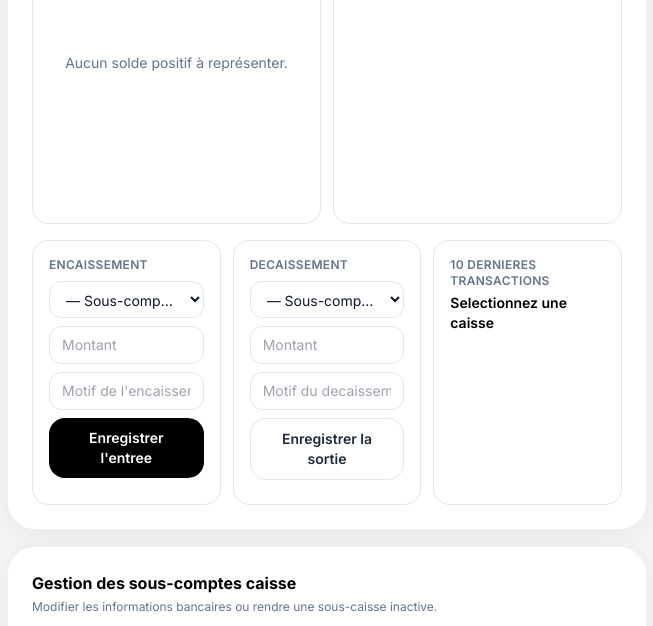
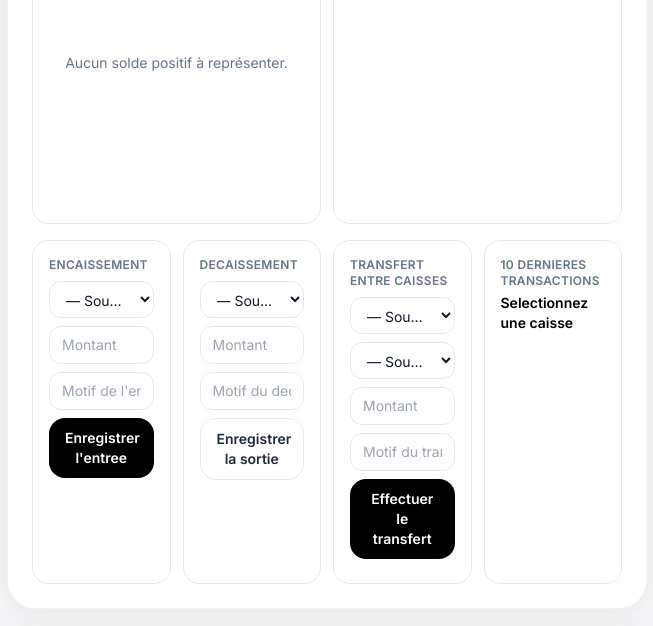
Before and after one commit to VolonteMukovi/cimentapp, a Django app: page /magasin/caisse/ in a window 1280 px wide. Shown: the part 761-1387 px from the top of the page, without its empty margins (313-966 px from the left). Run offline with Django 5.2, Linux system fonts and the light colour scheme; a user stored in the database is signed in; tables that the repository leaves empty hold one stand-in row (values such as "Sample post"); data that the repository does not hold is empty; parts of the project's set-up code (start-up, migrations or seed data) failed here and were passed over; some libraries are stand-ins or nearby versions.

Commit message:
Transferts billateraux (entre sous-compte-caisse)

```diff
--- a/caisse/urls.py
+++ b/caisse/urls.py
@@ -12,6 +12,7 @@ urlpatterns = [
     path('api/caisses/<int:caisse_id>/mouvements-recents/', views.CaisseRecentMouvementsApiView.as_view(), name='api_caisses_recent_mouvements'),
     path('api/entree/', views.CaisseEntreeApiView.as_view(), name='api_caisses_entree'),
     path('api/sortie/', views.CaisseSortieApiView.as_view(), name='api_caisses_sortie'),
+    path('api/transfert/', views.CaisseTransfertApiView.as_view(), name='api_caisses_transfert'),
     path('api/solde/', views.CaisseSoldeApiView.as_view(), name='api_caisses_solde'),
     path('api/stats/', views.CaisseStatsApiView.as_view(), name='api_caisses_stats'),
 ]
--- a/caisse/views.py
+++ b/caisse/views.py
@@ -1,6 +1,7 @@
 from __future__ import annotations
 
 import json
+import uuid
 from decimal import Decimal
 
 from django.contrib.auth.mixins import LoginRequiredMixin
@@ -298,6 +299,107 @@ class CaisseSortieApiView(CaisseAccessMixin, View):
         return JsonResponse({'ok': True, 'id': obj.id}, status=201)
 
 
+class CaisseTransfertApiView(CaisseAccessMixin, View):
+    http_method_names = ['post']
+
+    @transaction.atomic
+    def post(self, request, *args, **kwargs):
+        eid = self.entreprise_id()
+        if eid is None:
+            return JsonResponse({'ok': False, 'error': 'Entreprise active requise.'}, status=400)
+        try:
+            payload = json.loads(request.body.decode('utf-8') or '{}')
+        except Exception:
+            payload = {}
+
+        source_id = payload.get('source_caisse_id')
+        destination_id = payload.get('destination_caisse_id')
+        if not str(source_id).isdigit() or not str(destination_id).isdigit():
+            return JsonResponse({'ok': False, 'error': 'Caisses source et destination requises.'}, status=400)
+        source_id = int(source_id)
+        destination_id = int(destination_id)
+        if source_id == destination_id:
+            return JsonResponse({'ok': False, 'error': 'Les caisses source et destination doivent etre differentes.'}, status=400)
+
+        caisses = {
+            caisse.id: caisse
+            for caisse in CaisseCompte.objects.select_for_update().filter(
+                entreprise_id=eid,
+                actif=True,
+                id__in=(source_id, destination_id),
+            )
+        }
+        source = caisses.get(source_id)
+        destination = caisses.get(destination_id)
+        if not source or not destination:
+            return JsonResponse({'ok': False, 'error': 'Sous-compte source ou destination introuvable ou inactif.'}, status=404)
+
+        try:
+            montant = Decimal(str(payload.get('montant') or '0'))
+        except Exception:
+            montant = Decimal('0')
+        if montant <= 0:
+            return JsonResponse({'ok': False, 'error': 'montant invalide.'}, status=400)
+
+        try:
+            devise = resolve_transaction_currency(eid, payload.get('devise'))
+        except ValueError as exc:
+            return JsonResponse({'ok': False, 'error': str(exc)}, status=400)
+
+        motif = str(payload.get('motif') or '').strip()[:255]
+        if not motif:
+            return JsonResponse({'ok': False, 'error': 'motif requis.'}, status=400)
+
+        disponible = cash_balances_by_caisse(eid, source_id).get(source_id, Decimal('0'))
+        requis = to_primary_amount(eid, montant, devise)
+        if disponible < requis:
+            return JsonResponse(
+                {
+                    'ok': False,
+                    'error': 'Fonds insuffisants sur la caisse source.',
+                    'details': {
+                        'disponible': str(disponible),
+                        'requis': str(requis),
+                        'devise_principale': get_primary_currency_code(eid),
+                    },
+                },
+                status=400,
+            )
+
+        transfer_id = uuid.uuid4().hex
+        date_mouvement = timezone.now()
+        common = {
+            'entreprise_id': eid,
+            'montant': montant,
+            'devise': devise,
+            'date_mouvement': date_mouvement,
+            'source_type': 'transfert',
+            'source_id': transfer_id,
+            'created_by_user_id': str(request.user.pk),
+        }
+        sortie = MouvementCaisse.objects.create(
+            caisse_id=source_id,
+            type=MouvementCaisse.Type.SORTIE,
+            libelle=f'Transfert vers {destination.nom}: {motif}'[:255],
+            **common,
+        )
+        entree = MouvementCaisse.objects.create(
+            caisse_id=destination_id,
+            type=MouvementCaisse.Type.ENTREE,
+            libelle=f'Transfert depuis {source.nom}: {motif}'[:255],
+            **common,
+        )
+        return JsonResponse(
+            {
+                'ok': True,
+                'transfer_id': transfer_id,
+                'sortie_id': sortie.id,
+                'entree_id': entree.id,
+            },
+            status=201,
+        )
+
+
 class CaisseSoldeApiView(CaisseAccessMixin, View):
     """Solde total + solde par caisse (paginé)."""
 
--- a/templates/caisse/caisse_home.html
+++ b/templates/caisse/caisse_home.html
@@ -66,12 +66,13 @@
         <div class="mt-3 break-words text-xs text-slate-600" id="caisse-pager">—</div>
       </div>
     </div>
-    <div class="mt-4 grid grid-cols-3 gap-1 rounded-xl border border-slate-200 bg-slate-50 p-1 lg:hidden" aria-label="Operations de caisse">
-      <button type="button" data-caisse-panel-tab="entree" class="min-w-0 rounded-lg px-2 py-2.5 text-xs font-semibold" aria-selected="true">Encaissement</button>
-      <button type="button" data-caisse-panel-tab="sortie" class="min-w-0 rounded-lg px-2 py-2.5 text-xs font-semibold" aria-selected="false">Decaissement</button>
-      <button type="button" data-caisse-panel-tab="history" class="min-w-0 rounded-lg px-2 py-2.5 text-xs font-semibold" aria-selected="false">Transactions</button>
+    <div class="mt-4 grid grid-cols-2 gap-1 rounded-xl border border-slate-200 bg-slate-50 p-1 sm:grid-cols-4 lg:hidden" aria-label="Operations de caisse">
+      <button type="button" data-caisse-panel-tab="entree" class="min-h-10 min-w-0 rounded-lg px-2 py-2 text-[11px] font-semibold leading-tight whitespace-normal sm:text-xs" aria-selected="true">Entree</button>
+      <button type="button" data-caisse-panel-tab="sortie" class="min-h-10 min-w-0 rounded-lg px-2 py-2 text-[11px] font-semibold leading-tight whitespace-normal sm:text-xs" aria-selected="false">Sortie</button>
+      <button type="button" data-caisse-panel-tab="transfert" class="min-h-10 min-w-0 rounded-lg px-2 py-2 text-[11px] font-semibold leading-tight whitespace-normal sm:text-xs" aria-selected="false">Transfert</button>
+      <button type="button" data-caisse-panel-tab="history" class="min-h-10 min-w-0 rounded-lg px-2 py-2 text-[11px] font-semibold leading-tight whitespace-normal sm:text-xs" aria-selected="false">Historique</button>
     </div>
-    <div class="mt-3 grid min-w-0 gap-3 lg:mt-4 lg:grid-cols-3">
+    <div class="mt-3 grid min-w-0 gap-3 lg:mt-4 lg:grid-cols-4">
     <div data-caisse-panel="entree" class="caisse-operation-panel min-w-0 rounded-2xl border border-slate-200 bg-white p-4">
       <p class="text-xs font-semibold uppercase tracking-wide text-slate-500">Encaissement</p>
       <form id="caisse-entree-form" class="mt-2 grid gap-2">
@@ -100,6 +101,21 @@
         <input name="motif" maxlength="255" placeholder="Motif du decaissement" class="rounded-xl border border-slate-200 bg-white px-3 py-2 text-sm focus:border-black focus:outline-none" required>
         <button class="w-full rounded-2xl border border-slate-200 bg-white px-4 py-2.5 text-sm font-semibold text-slate-800 hover:border-black" type="submit">Enregistrer la sortie</button>
         <p id="caisse-sortie-msg" class="text-xs text-slate-600"></p>
+      </form>
+    </div>
+    <div data-caisse-panel="transfert" class="caisse-operation-panel hidden min-w-0 rounded-2xl border border-slate-200 bg-white p-4 lg:block">
+      <p class="text-xs font-semibold uppercase tracking-wide text-slate-500">Transfert entre caisses</p>
+      <form id="caisse-transfert-form" class="mt-2 grid gap-2">
+        <select name="source_caisse_id" id="transfert-source-select" class="rounded-xl border border-slate-200 bg-white px-3 py-2 text-xs focus:border-black focus:outline-none sm:text-sm" required>
+          <option value="">— Caisse source —</option>
+        </select>
+        <select name="destination_caisse_id" id="transfert-destination-select" class="rounded-xl border border-slate-200 bg-white px-3 py-2 text-xs focus:border-black focus:outline-none sm:text-sm" required>
+          <option value="">— Caisse destination —</option>
+        </select>
+        <input name="montant" type="number" inputmode="decimal" min="0.01" step="0.01" placeholder="Montant" class="rounded-xl border border-slate-200 bg-white px-3 py-2 text-sm focus:border-black focus:outline-none" required>
+        <input name="motif" maxlength="255" placeholder="Motif du transfert" class="rounded-xl border border-slate-200 bg-white px-3 py-2 text-sm focus:border-black focus:outline-none" required>
+        <button class="w-full rounded-2xl bg-black px-4 py-2.5 text-sm font-semibold text-white hover:bg-slate-900" type="submit">Effectuer le transfert</button>
+        <p id="caisse-transfert-msg" class="text-xs text-slate-600"></p>
       </form>
     </div>
     </div>
@@ -442,6 +458,8 @@
   function refreshOperationCaisses() {
     refreshCaisseSelect('entree-caisse-select', caissesCache);
     refreshCaisseSelect('sortie-caisse-select', caissesCache.filter(function(c){ return toNumber(c.solde) > 0; }));
+    refreshCaisseSelect('transfert-source-select', caissesCache.filter(function(c){ return toNumber(c.solde) > 0; }));
+    refreshCaisseSelect('transfert-destination-select', caissesCache);
   }
 
   function openEditModal(caisseId) {
@@ -612,6 +630,31 @@
       .catch(function(){ msg.textContent = 'Erreur reseau.'; });
   });
 
+  document.getElementById('caisse-transfert-form').addEventListener('submit', function (e) {
+    e.preventDefault();
+    var form = e.target;
+    var msg = document.getElementById('caisse-transfert-msg');
+    msg.textContent = 'Transfert en cours...';
+    fetch('/magasin/caisse/api/transfert/', {
+      method: 'POST',
+      headers: { 'Content-Type': 'application/json', 'Accept': 'application/json', 'X-CSRFToken': (window.CSRF_TOKEN || '') },
+      body: JSON.stringify({
+        source_caisse_id: form.source_caisse_id.value,
+        destination_caisse_id: form.destination_caisse_id.value,
+        montant: form.montant.value,
+        motif: form.motif.value
+      })
+    })
+      .then(function(r){ return r.json().then(function(j){ return { ok: r.ok, json: j }; }); })
+      .then(function(res){
+        if (!res.ok || !res.json.ok) { msg.textContent = res.json.error || 'Erreur.'; return; }
+        msg.textContent = 'Transfert effectué.';
+        form.reset();
+        fetchSolde();
+      })
+      .catch(function(){ msg.textContent = 'Erreur réseau.'; });
+  });
+
   selectCaissePanel(activeCaissePanel);
   fetchSolde();
 })();
```
